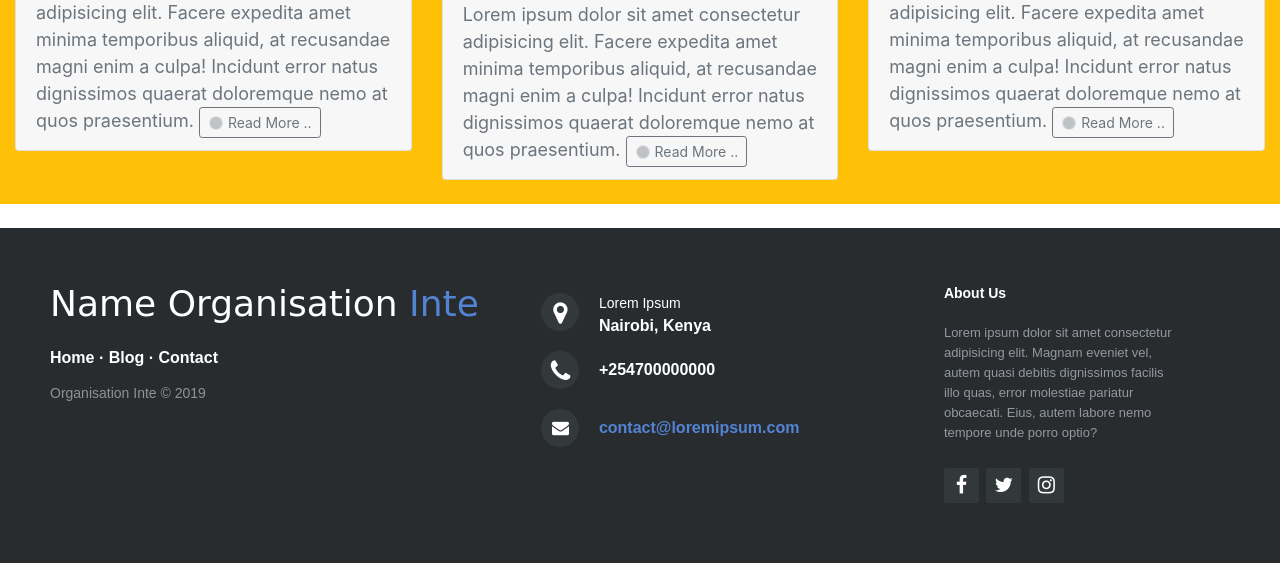
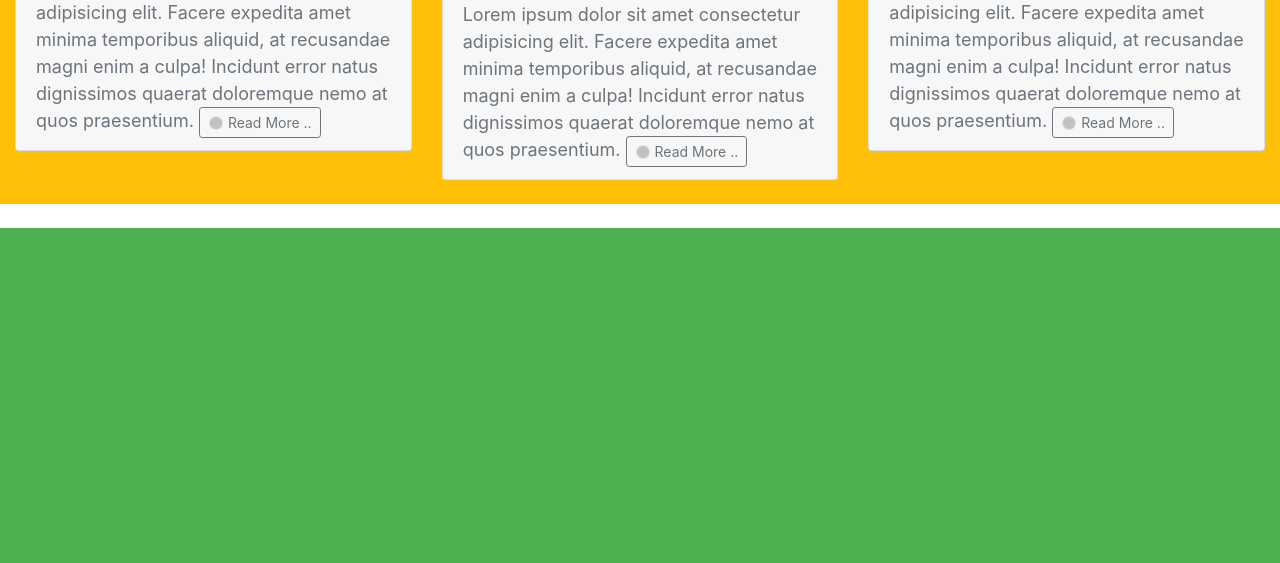
Before and after one commit to willen-gitonga/Organisation-, a Django app: template trend/templates/home.html in a window 1280 px wide. Shown: the part 1369-1932 px from the top of the page. After the commit the page ends 1597 px from the top, so only its background shows below. Run offline with Django 3.2, Linux system fonts and the light colour scheme; the template is opened without the code that fills it, so the values that code supplies are empty; some libraries are stand-ins or nearby versions.

Commit message:
fixing bugs

```diff
--- a/trend/templates/footer.html
+++ b/trend/templates/footer.html
@@ -1,64 +1 @@
 {% load static%}
-
-<head>
-    <link rel="stylesheet" href="../../static/css/styles.css">
-</head>
-<footer class="footer-distributed">
-
-    <div class="footer-left">
-
-        <h3>Name Organisation <span>Inte</span></h3>
-
-        <p class="footer-links">
-            <a href="{% url 'home'%}">Home</a>
-            ·
-            <a href="#">Blog</a>
-            ·
-            <!-- <a href="#">About</a>
-            · -->
-            <!-- <a href="#">Faq</a>
-            · -->
-            <a href="{% url 'contact' %}">Contact</a>
-        </p>
-
-        <p class="footer-company-name">Organisation Inte &copy; 2019</p>
-    </div>
-
-    <div class="footer-center">
-
-        <div>
-            <i class="fa fa-map-marker"></i>
-            <p><span>Lorem Ipsum</span> Nairobi, Kenya</p>
-        </div>
-
-        <div>
-            <i class="fa fa-phone"></i>
-            <p>+254700000000</p>
-        </div>
-
-        <div>
-            <i class="fa fa-envelope"></i>
-            <p><a href="mailto:support@company.com">contact@loremipsum.com</a></p>
-        </div>
-
-    </div>
-
-    <div class="footer-right">
-
-        <p class="footer-company-about">
-            <span>About Us</span>
-            Lorem ipsum dolor sit amet consectetur adipisicing elit. Magnam eveniet vel, autem quasi debitis dignissimos
-            facilis illo quas, error molestiae pariatur obcaecati. Eius, autem labore nemo tempore unde porro optio?
-        </p>
-
-        <div class="footer-icons">
-
-            <a href="#"><i class="fa fa-facebook"></i></a>
-            <a href="#"><i class="fa fa-twitter"></i></a>
-            <a href="#"><i class="fa fa-instagram"></i></a>
-
-        </div>
-
-    </div>
-
-</footer>
```
